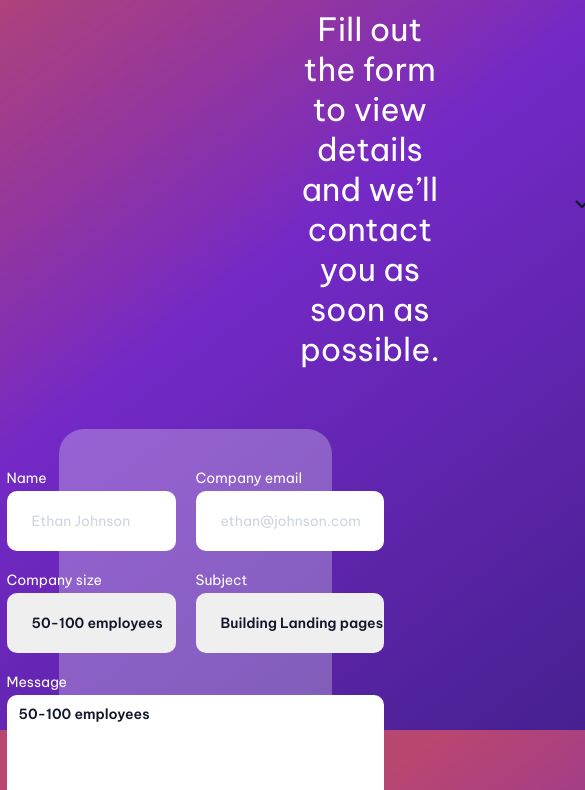
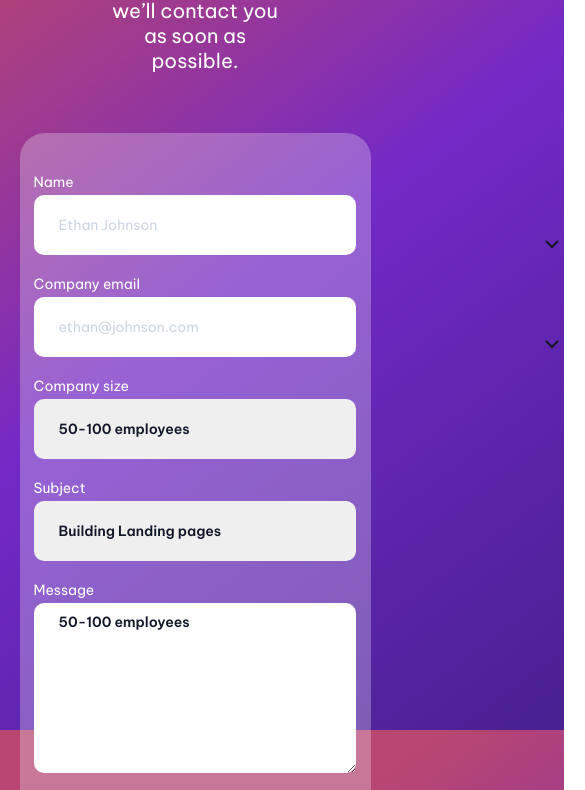
Before and after one commit to Anth0-12/contact-page, a plain HTML site: page index.html in a window 390 px wide. Shown: the part 418-1208 px from the top of the page, 585 px wide, since content can reach past the window. Drawn offline with Linux system fonts and the light colour scheme.

Commit message:
ajout link media querie

```diff
--- a/index.html
+++ b/index.html
@@ -6,6 +6,8 @@
     <title>Contact page</title>
 
     <link rel="stylesheet" href="style.css">
+    <link rel="stylesheet" href="tablet.css">
+    <link rel="stylesheet" href="mobile.css">
 
     <link rel="preconnect" href="https://fonts.googleapis.com">
     <link rel="preconnect" href="https://fonts.gstatic.com" crossorigin>
```
